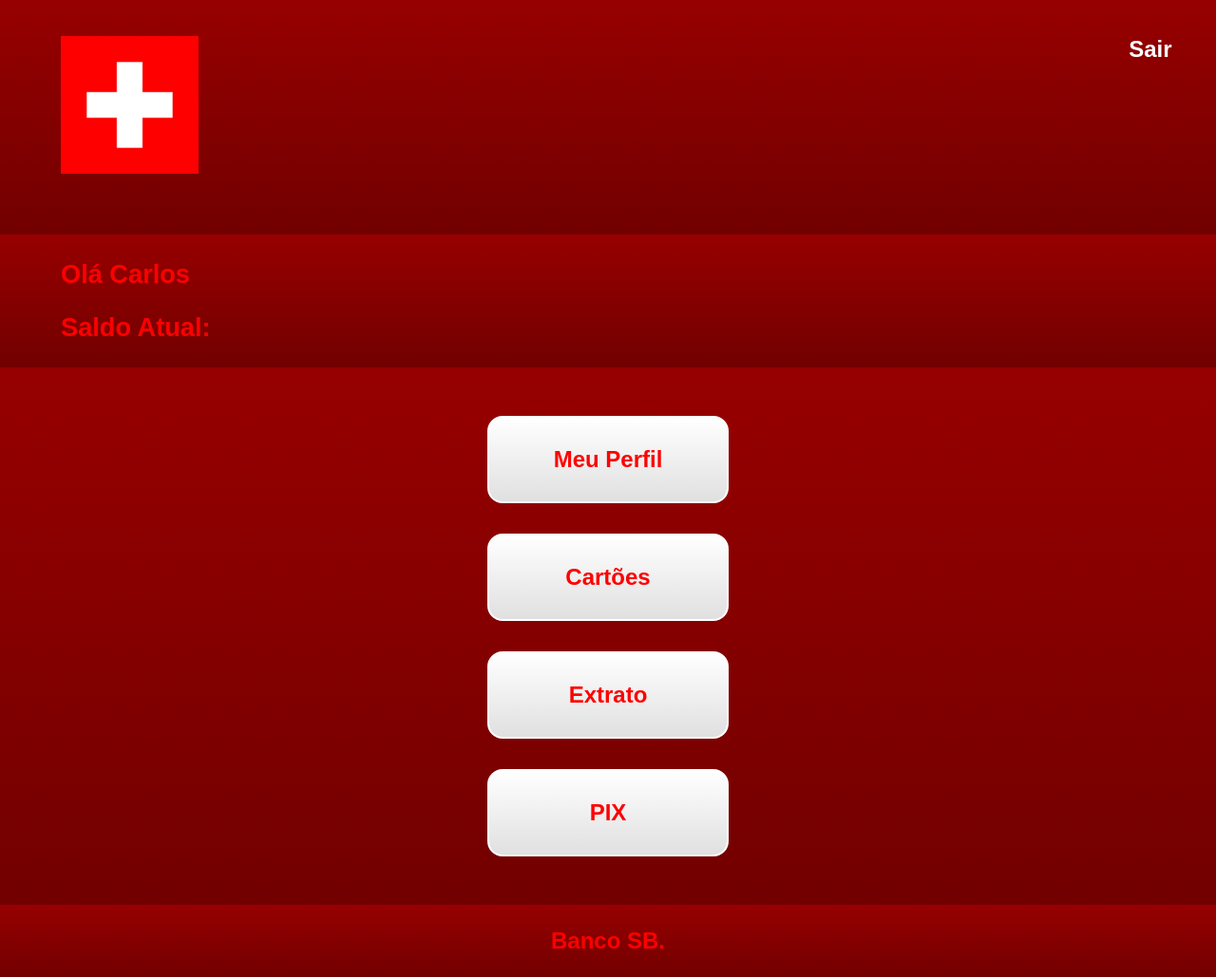
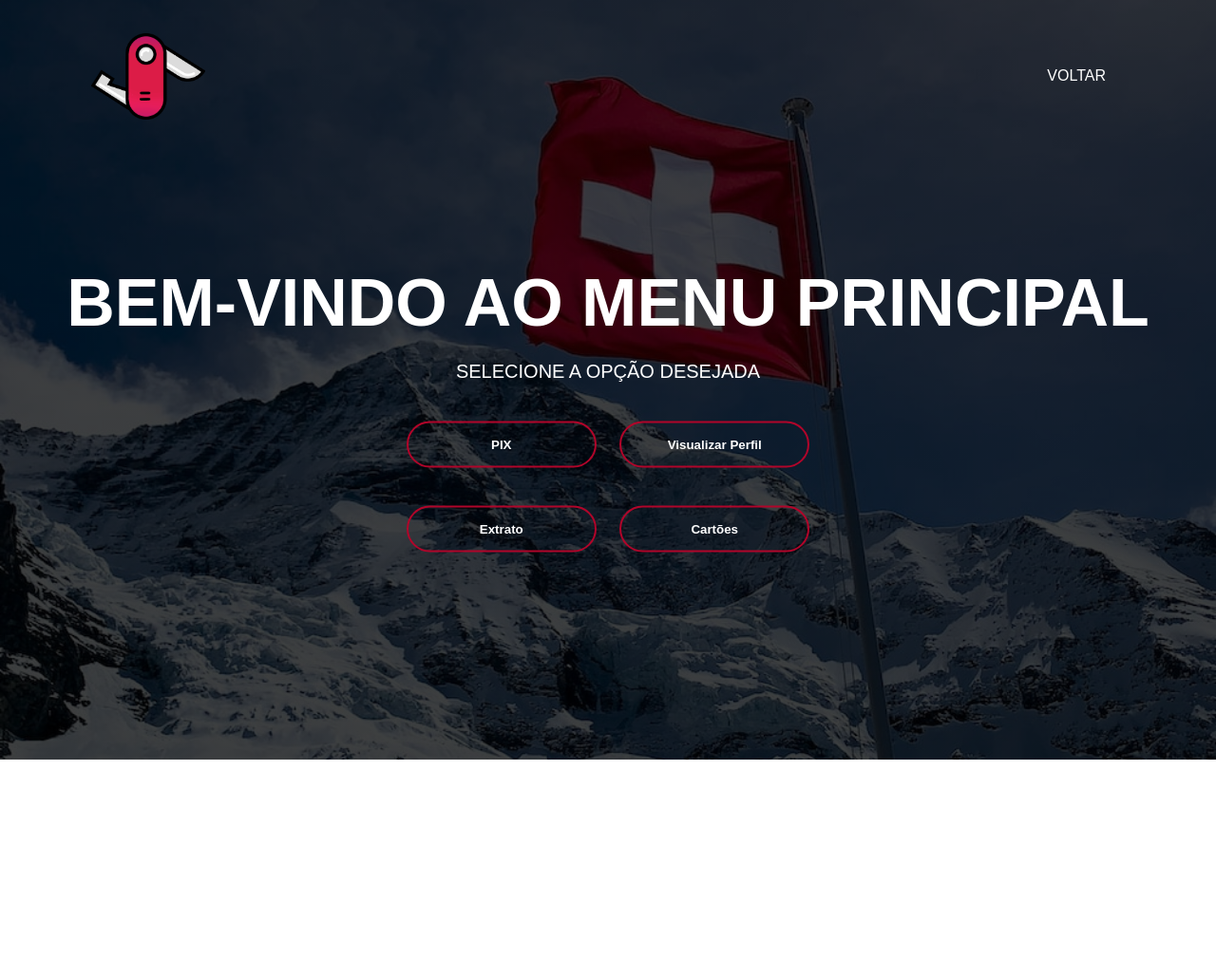
Before and after one commit to carloscaique/SwitzerlandBank, a plain HTML site: page pages/homePage.html in a window 1280 px wide. Shown: the whole page at 95% size. After the commit the page ends 800 px from the top, so only its background shows below. Drawn offline with Linux system fonts and the light colour scheme.

Commit message:
refazendo homePage

```diff
--- a/assets/themes/homePage.css
+++ b/assets/themes/homePage.css
@@ -1,103 +1,113 @@
-:root{
-    --cor-primaria: #ffffff;
-    --cor-terciaria: #000000;
-    --cor-secundaria: #fe0000;
-    --cor-quartenaria: #e0e0e0;
-    --cor-hover: #272727;
-
-    --fonte-principal: 'Krona One', sans-serif;
-    --fonte-secundaria: 'Mountserrat', sans-serif;
-}
-
 *{
     margin: 0;
     padding: 0;
+    font-family: sans-serif;
 }
 
-body{
-    /* height: 100vh; */
-    /* box-sizing: border-box; */
-    /* background-image: linear-gradient(--cor-primaria, --cor-quartenaria); */
-    background-image: linear-gradient(white, #e0e0e0);
-    background-image: linear-gradient(rgb(151, 0, 0), #720000);
+.banner{
+    width: 100%;
+    height: 100vh;
+    background-image: linear-gradient(rgba(0, 0, 0, 0.75), rgba(0, 0, 0, 0.75)), url(../icons/background.png);
+    background-size: cover;
+    background-position: center;
 }
 
-.cabecalho{
-    padding: 3% 5% 5% 5%;
-    background-image: linear-gradient(rgb(151, 0, 0), #720000);
+.navbar{
+    width: 85%;
+    margin: auto;
+    padding: 35px 0;
+    display: flex;
+    align-items: center;
+    justify-content: space-between;
 }
 
-.cabecalho__menu{
-    display: flex;
-    gap: 85%;
+.logo{
+    width: 120px;
+    cursor: pointer;
 }
 
-.cabecalho__menu__link{
-    font-family: var(--fonte-secundaria);
-    font-size: 1.5rem;
-    font-weight: 600;
-    color: var(--cor-primaria);
-    text-decoration: none;
-    max-width: 145px;
+.navbar ul li{
+    list-style: none;
+    display: inline-block;
+    margin: 0 20px;
+    position: relative;
 }
 
-.apresentacaoTexto{
-    background-image: linear-gradient(rgb(151, 0, 0), #720000);
-    color: var(--cor-secundaria);
-    padding: 2% 0% 2% 5% ;
-    font-family: var(--fonte-secundaria);
-    font-size: 1.70rem;
-    font-weight: 550;
+.navbar ul li a{
+    text-decoration: none;
+    color: white;
+    text-transform: uppercase;
 }
 
-.apresentacaoCliente{
-    padding: 0% 0% 2% 0%;
-}
-
-.apresentacaoBotoesColuna1{
-    background-image: linear-gradient(rgb(151, 0, 0), #720000);
-    display: flex;
-    justify-content: center;
-    flex-direction: column;
-    align-items: center;
-    gap: 32px;
-    padding: 4% 0% 4% 0%;
-}
-
-.apresentacaoBotoesColuna2{
-    background-image: linear-gradient(rgb(151, 0, 0), #720000);
-    display: flex;
-    justify-content: center;
-    align-items: center;
-    gap: 32px;
-    padding: 0% 0% 9% 0%;
-}
-
-.apresentacaoBotoesLink{
-    /* background-color: #22D4FD; */
-    display: flex;
-    justify-content: center;
-    gap: 16px;
-    border: 2px solid var(--cor-primaria);
-    background-image: linear-gradient(white, #e0e0e0);
-    width: 250px;
-    text-align: center;
-    border-radius: 16px;
-    font-size: 1.5rem;
-    font-weight: 600;
-    padding: 30px 0;
-    text-decoration: none;
-    color: var(--cor-secundaria);
-    font-family: var(--fonte-secundaria);
+.navbar ul li::after{
+    content: '';
+    height: 3px;
+    width: 0;
+    background: #b1052a;
+    position: absolute;
+    left: 0;
+    bottom: -10px;
     transition: 0.5s;
 }
 
-.rodape{
-    padding: 24px;
-    color: var(--cor-secundaria);
-    background-image: linear-gradient(rgb(151, 0, 0), #720000);
+.navbar ul li:hover:after{
+    width: 100%;
+}
+
+.content{
+    width: 100%;
+    position: absolute;
+    top: 50%;
+    transform: translateY(-50%);
     text-align: center;
-    font-family: var(--fonte-secundaria);
-    font-size: 1.5rem;
-    font-weight: 600;
+    color: white;
 }
+
+.content h1{
+    font-size: 70px;
+    margin-top: 80px;
+    text-transform: uppercase;
+}
+
+.content p{
+    font-size: 20px;
+    margin: 20px auto;
+    font-weight: 100;
+    line-height: 25px;
+    text-transform: uppercase;
+}
+
+button{
+    width: 200px;
+    padding: 15px 0;
+    text-align: center;
+    margin: 20px 10px;
+    border-radius: 25px;
+    font-weight: bold;
+    border: 2px solid #b1052a;
+    background: transparent;
+    color: white;
+    cursor: pointer;
+    position: relative;
+    overflow: hidden;
+}
+
+span{
+    background: #b1052a;
+    height: 100%;
+    width: 0;
+    border-radius: 25px;
+    position: absolute;
+    left: 0;
+    bottom: 0;
+    z-index: -1;
+    transition: 0.5s;
+}
+
+button:hover span{
+    width: 100%;
+}
+
+button:hover{
+    border: none;
+}
--- a/pages/homePage.html
+++ b/pages/homePage.html
@@ -1,39 +1,32 @@
-<!DOCTYPE html>
-<html lang="pt-br">
+<html>
     <head>
-    <meta charset="UTF-8">
-    <meta http-equiv="X-UA-Compatible" content="IE=edge">
-    <meta name="viewport" content="width=device-width, initial-scale=1.0">
-    <title>Inicial</title>
+        <title>Página Inicial</title>
         <link rel="stylesheet" href="../assets/themes/homePage.css">
     </head>
     <body>
-    <header class="cabecalho">
-        <nav class="cabecalho__menu">
-            <img class="cabecalho__menu__link" src="../assets/icons/perfilFoto.png" href="homePage.html">
-            <a class="cabecalho__menu__link" href="">Sair</a>
-        </nav>
-    </header>
-    <main>
-        <section class="apresentacaoTexto">
-            <p class="apresentacaoCliente">Olá Carlos</p>
-            <p>Saldo Atual: </p>
-        </section>
-
-        <div class="apresentacaoBotoesColuna1">
-            <a class="apresentacaoBotoesLink" href=>Meu Perfil</a>
-            <a class="apresentacaoBotoesLink" href=>Cartões</a>
-            <a class="apresentacaoBotoesLink" href="/pages/extrato.html">Extrato</a>
-            <a class="apresentacaoBotoesLink" href="/pages/pix.html">PIX</a>
+        <div class="banner">
+            <div class="navbar">
+                <img src="../assets/icons/Icon_Switzerland.png" class="logo">
+                <ul>
+                    <li><a href="#">Voltar</a></li>
+                </ul>
             </div>
 
+            <div class="content">
+                <h1>Bem-Vindo ao Menu Principal</h1>
+                <p>Selecione a opção desejada</p>
 
-    </main>
+                <div>
+                    <button type="button"><span></span>PIX</button>
+                    <button type="button"><span></span>Visualizar Perfil</button>
+                    <div>
+                        <button type="button"><span></span>Extrato</button>
+                        <button type="button"><span></span>Cartões</button>
+                    </div>
+                </div>
 
-    <footer class="rodape">
-        <p>Banco SB.</p>
-    </footer>
+            </div>
 
+        </div>
     </body>
-
 </html>
```
Also changed, not shown: assets/icons/Icon_Switzerland.png (added), assets/icons/background.png (added). Lines whose indentation alone changed are shown as unchanged.
